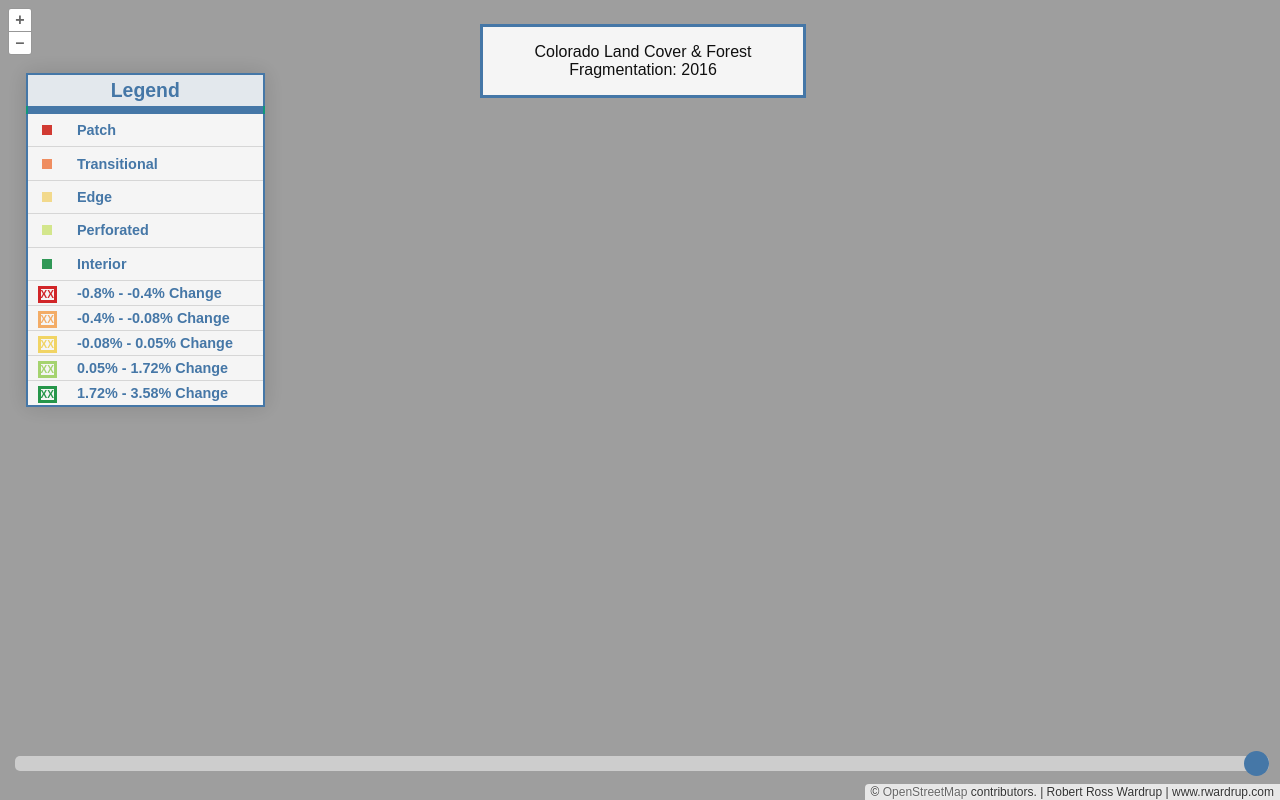
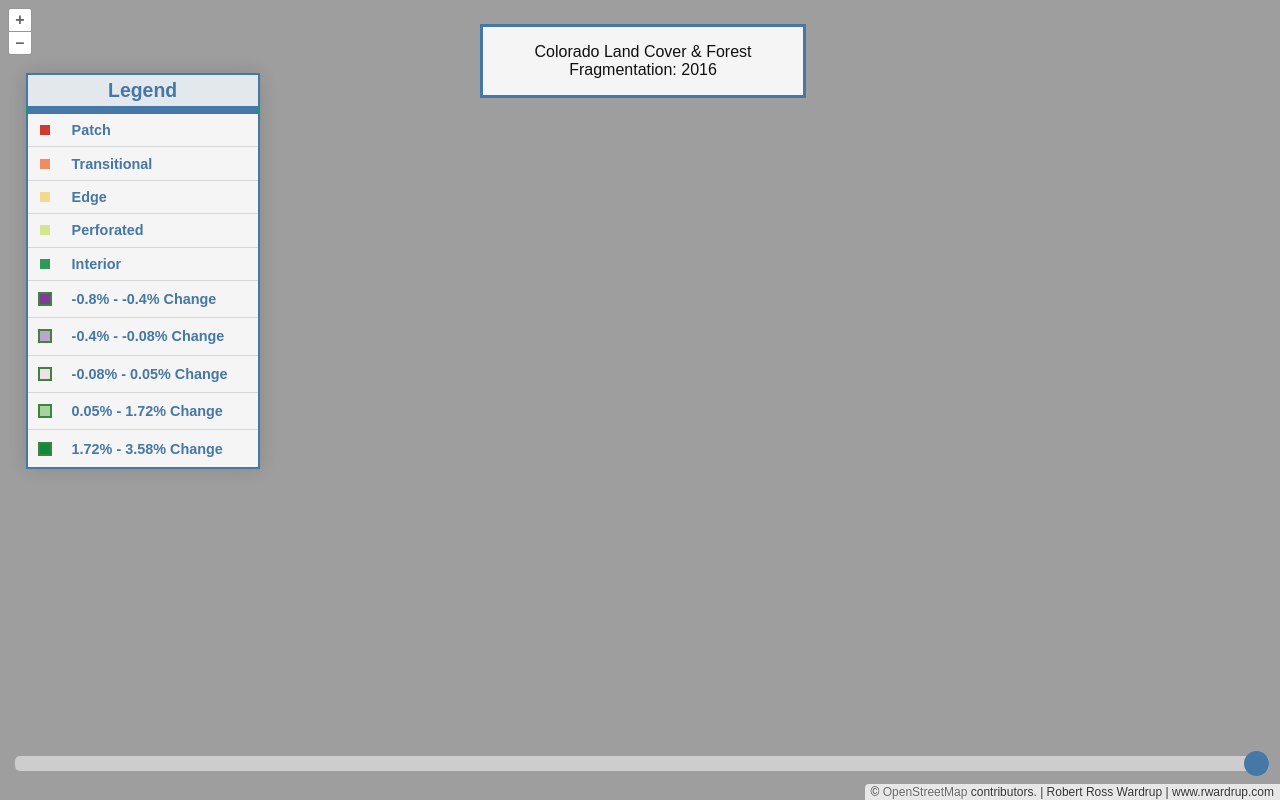
Before and after one commit to minorsecond/co_forestfrag_map, a website built with Parcel: page index.html in a window 1280 px wide. Built offline with nearby package versions, Linux system fonts and the light colour scheme; what ol-layerswitcher would draw is missing.

Commit message:
County change layergroup

```diff
--- a/main.js
+++ b/main.js
@@ -40,7 +40,7 @@ const W3MosaicSource = new TileWMS({
 const InteriorChangeSource = new TileWMS({
     attributions: "| Robert Ross Wardrup | www.rwardrup.com",
     url: 'https://geo.spatstats.com/geoserver/CO_ForestFrag/wms',
-    params: {'LAYERS': 'CO_ForestFrag:ForestFragStats',
+    params: {'LAYERS': 'CO_ForestFrag:county_ff_change',
         'TILED': true,
         'VERSION': '1.3.0',
     }
@@ -235,27 +235,27 @@ function displayLegend(layer_name, addl_layer) {
         current_legend = current_legend.replace('</tr></tbody></table>', '');
         document.getElementById('map-legend').innerHTML = current_legend +
             "        <tr class=\"active-row\">\n" +
-            "            <td style='display: block; text-align: center; margin: 0 auto;' ><span id='x' class='lowest_ff_change_class'>XX</span></td>\n" +
+            "            <td><hr class='lowest_ff_change_class'</td>\n" +
             "            <td>-0.8% - -0.4% Change</td>" +
             "            <td></td>" +
             "        </tr>" +
             "        <tr class=\"active-row\">\n" +
-            "            <td style='display: block; text-align: center; margin: 0 auto;' ><span id='x' class='second_lowest_ff_change_class'>XX</span></td>\n" +
+            "            <td><hr class='second_lowest_ff_change_class'</td>\n" +
             "            <td>-0.4% - -0.08% Change</td>\n" +
             "            <td></td>" +
             "        </tr>" +
             "        <tr class=\"active-row\">\n" +
-            "            <td style='display: block; text-align: center; margin: 0 auto;' ><span id='x' class='middle_ff_change_class'>XX</span></td>\n" +
+            "            <td><hr class='middle_ff_change_class'</td>\n" +
             "            <td>-0.08% - 0.05% Change</td>\n" +
             "            <td></td>" +
             "        </tr>" +
             "        <tr class=\"active-row\">\n" +
-            "            <td style='display: block; text-align: center; margin: 0 auto;' ><span id='x' class='second_highest_ff_change_class'>XX</span></td>\n" +
+            "            <td><hr class='second_highest_ff_change_class'</td>\n" +
             "            <td>0.05% - 1.72% Change</td>\n" +
             "            <td></td>" +
             "        </tr>" +
             "        <tr class=\"active-row\">\n" +
-            "            <td style='display: block; text-align: center; margin: 0 auto;' ><span id='x' class='highest_ff_change_class'>XX</span></td>\n" +
+            "            <td><hr class='highest_ff_change_class'</td>\n" +
             "            <td>1.72% - 3.58% Change</td>\n" +
             "            <td></td>" +
             "        </tr>"
--- a/style.css
+++ b/style.css
@@ -273,46 +273,36 @@ body {
 }
 
 .lowest_ff_change_class {
-    font-size: x-small;
-    width: 100%;
+    width: 10px;
     height: 10px;
-    color: #d7191c;
-    border-color: #d7191c;
-    border-style: solid;
+    background-color: #7b3294;
+    border: solid #388036 2px;
 }
 
 .second_lowest_ff_change_class {
-    font-size: x-small;
-    width: 100%;
-    height: 100%;
-    color: #fdae61;
-    border-color: #fdae61;
-    border-style: solid;
+    width: 10px;
+    height: 10px;
+    background-color: #c2a5cf;
+    border: solid #388036 2px;
 }
 
 .middle_ff_change_class {
-    font-size: x-small;
-    width: 100%;
+    width: 10px;
     height: 10px;
-    color: #fada5e;
-    border-color: #fada5e;
-    border-style: solid;
+    background-color: #f7e9f0;
+    border: solid #388036 2px;
 }
 
 .second_highest_ff_change_class {
-    font-size: x-small;
-    width: 100%;
+    width: 10px;
     height: 10px;
-    color: #a6d96a;
-    border-color: #a6d96a;
-    border-style: solid;
+    background-color: #a6dba0;
+    border: solid #388036 2px;
 }
 
 .highest_ff_change_class {
-    font-size: x-small;
-    width: 100%;
+    width: 10px;
     height: 10px;
-    color: #1a9641;
-    border-color: #1a9641;
-    border-style: solid;
+    background-color: #008837;
+    border: solid #388036 2px;
 }
```
